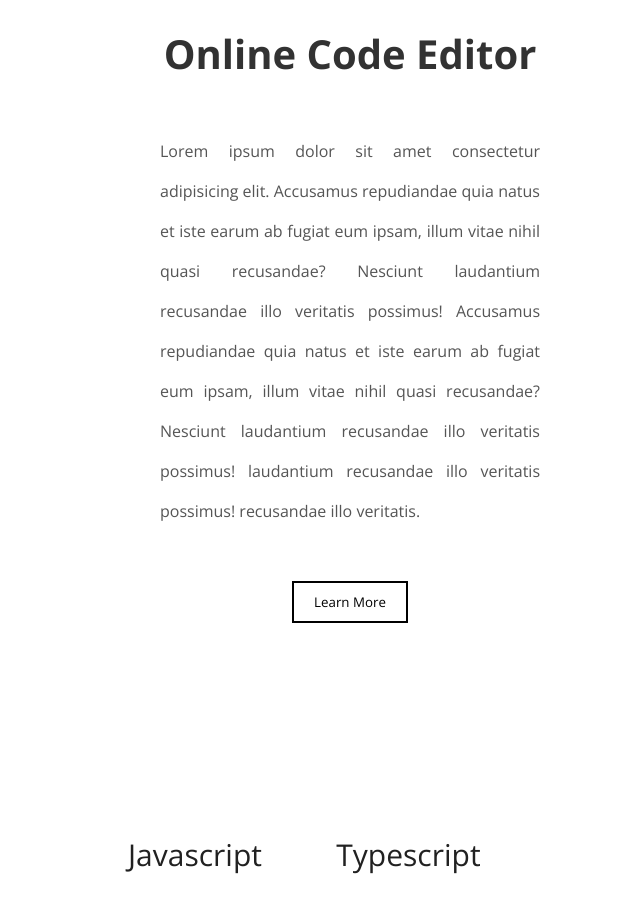
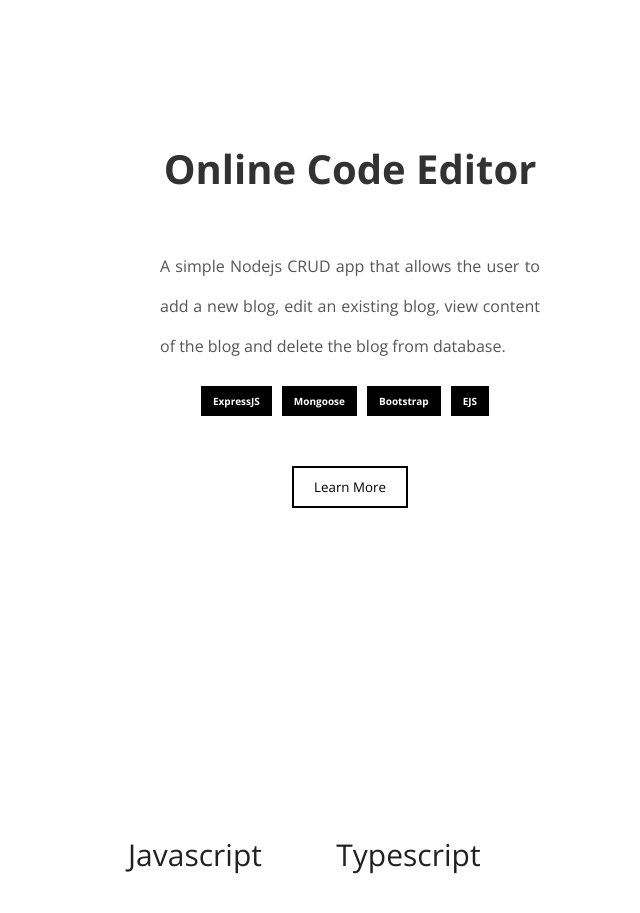
Before and after one commit to ElnatanSamuel/Portfolio, a plain HTML site: page youtube2022-dev-portfolio/index.html in a window 1280 px wide. Shown: the part 4280-5193 px from the top of the page, without its empty margins (640-1280 px from the left). Drawn offline with nearby package versions, Linux system fonts and the light colour scheme.

Commit message:
final proj desc

```diff
--- a/youtube2022-dev-portfolio/index.html
+++ b/youtube2022-dev-portfolio/index.html
@@ -135,15 +135,19 @@
           <div class="projectDetail">
             <h1 class="projectTitle">Online Code Editor</h1>
             <p class="projectDesc">
-              Lorem ipsum dolor sit amet consectetur adipisicing elit. Accusamus
-              repudiandae quia natus et iste earum ab fugiat eum ipsam, illum
-              vitae nihil quasi recusandae? Nesciunt laudantium recusandae illo
-              veritatis possimus! Accusamus repudiandae quia natus et iste earum
-              ab fugiat eum ipsam, illum vitae nihil quasi recusandae? Nesciunt
-              laudantium recusandae illo veritatis possimus! laudantium
-              recusandae illo veritatis possimus! recusandae illo veritatis.
+              A simple Nodejs CRUD app that allows the user to add a new blog,
+              edit an existing blog, view content of the blog and delete the
+              blog from database.
             </p>
-            <button class="projectButton">Learn More</button>
+            <div class="cardinfos">
+              <div class="cardinfo"><p>ExpressJS</p></div>
+              <div class="cardinfo"><p>Mongoose</p></div>
+              <div class="cardinfo"><p>Bootstrap</p></div>
+              <div class="cardinfo"><p>EJS</p></div>
+            </div>
+            <a href="https://coffee-harp-seal-ring.cyclic.app/" target="_blank"
+              ><button class="projectButton">Learn More</button></a
+            >
           </div>
         </div>
       </div>
```
